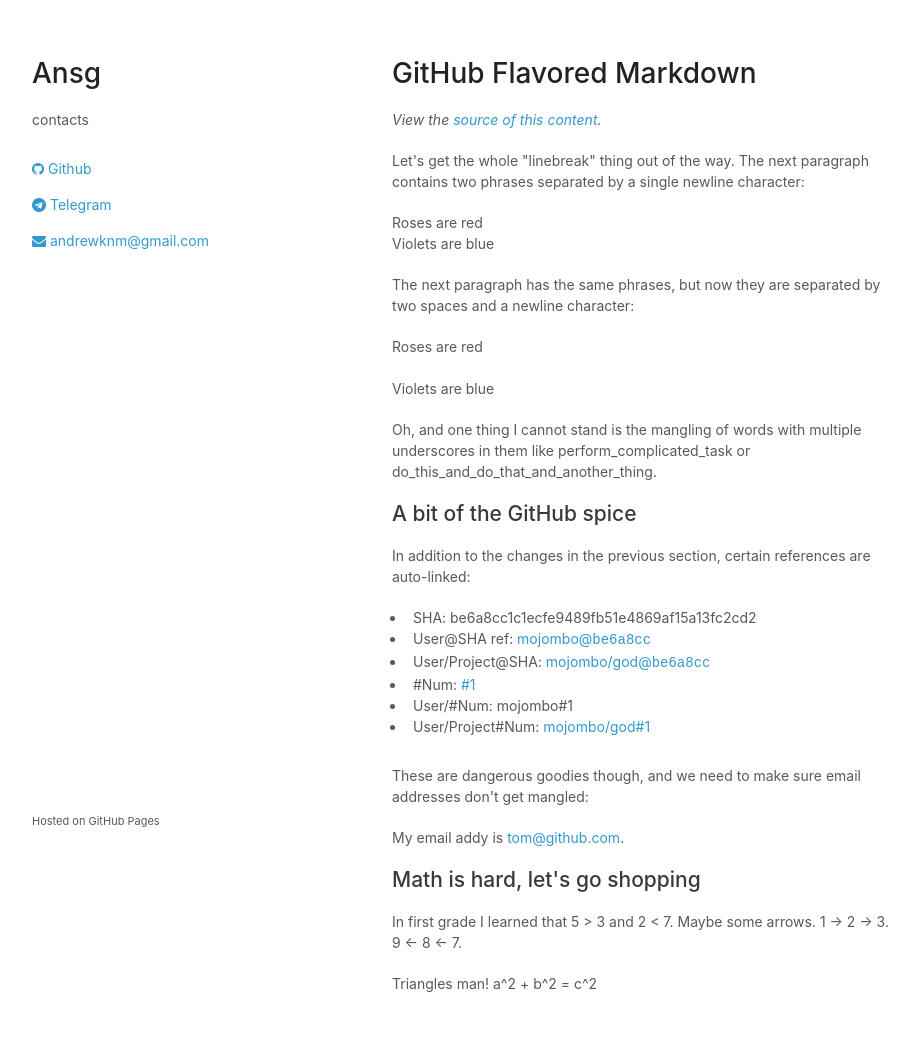
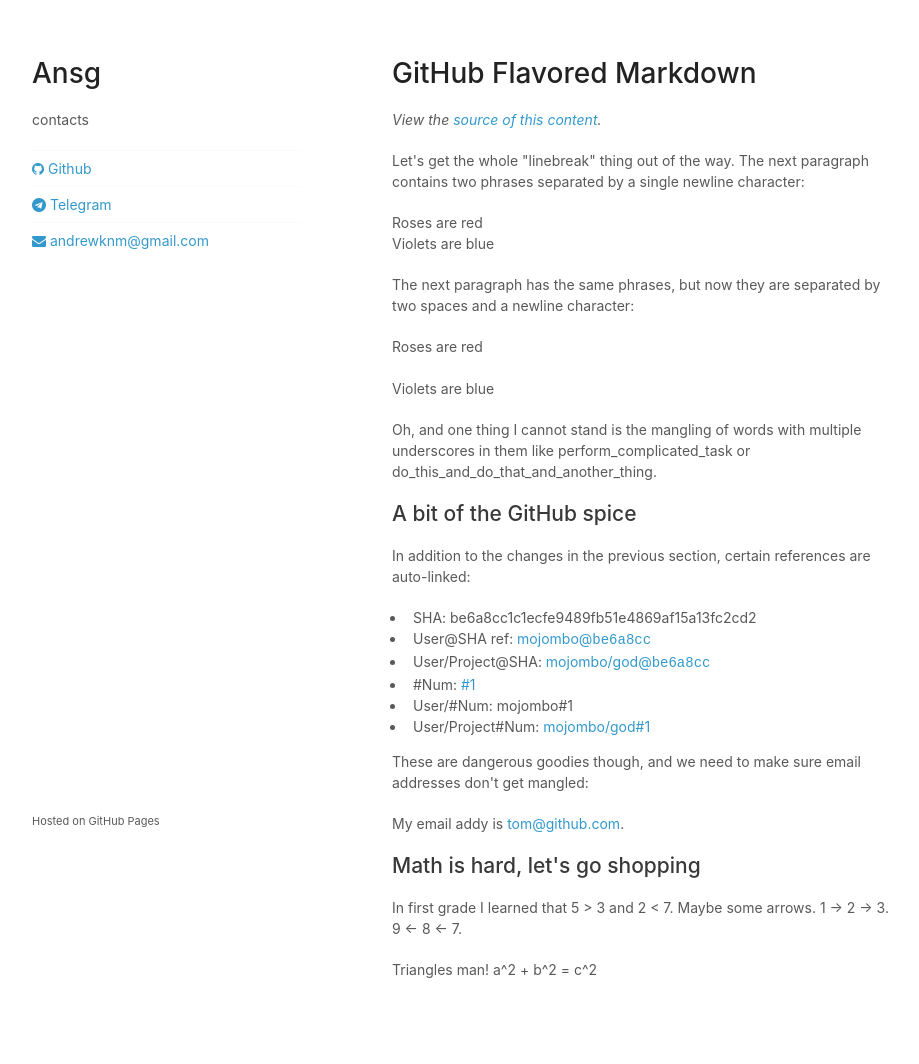
Before and after one commit to AndrewKNm/AndrewKNm.github.io, a Jekyll site: the page built from index.md, in a window 1280 px wide. Shown: the whole page, without its empty margins (178-1097 px from the left). Built offline with Jekyll 4.4.1, drawn with Linux system fonts in a browser that asks for light colours.

Commit message:
list margin

```diff
--- a/assets/css/styles.css
+++ b/assets/css/styles.css
@@ -151,7 +151,7 @@ footer {
 
   ul {
     list-style: disc;
-    margin: 0 0 2em 0;
+    margin: 0 0 1em 0;
     padding-left: 1em;
   }
 
```
